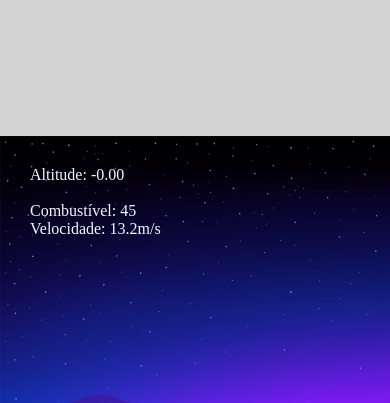
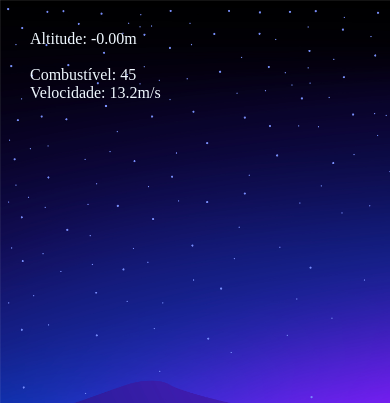
Before and after one commit to Yaguera/PouseOFoguete, a plain HTML site: page index.html in a window 390 px wide. Shown: the top 403 px of the page. Drawn offline with nearby package versions, Linux system fonts and the light colour scheme.

Commit message:
ocupar a tela toda no mobile

```diff
--- a/script.js
+++ b/script.js
@@ -45,7 +45,7 @@ let ciclo = () => {
         }else{
             var duration = 3 * 1000;
             var end = Date.now() + duration;
-
+            permitirMotor = false;
             (function frame() {
             // launch a few confetti from the left edge
             confetti({
@@ -72,7 +72,7 @@ let ciclo = () => {
 
     }
     foguete.style.top = (370 - altitude) + "px";
-    altitudeText.innerHTML = "Altitude: " + altitude.toFixed(2);
+    altitudeText.innerHTML = "Altitude: " + altitude.toFixed(2)+ "m";
     combustivelText.innerHTML = "Combustível: " + combustivel;
     velocidadeText.innerHTML = "Velocidade: " + Math.abs(velocidade.toFixed(2)) + "m/s";
 }
--- a/style.css
+++ b/style.css
@@ -46,6 +46,7 @@ body{
 @media screen and (max-width: 500px) {
     .container{
         width: 100%;
+        height: 100vh;
     }
     #solo {
         left: 23%;
```
